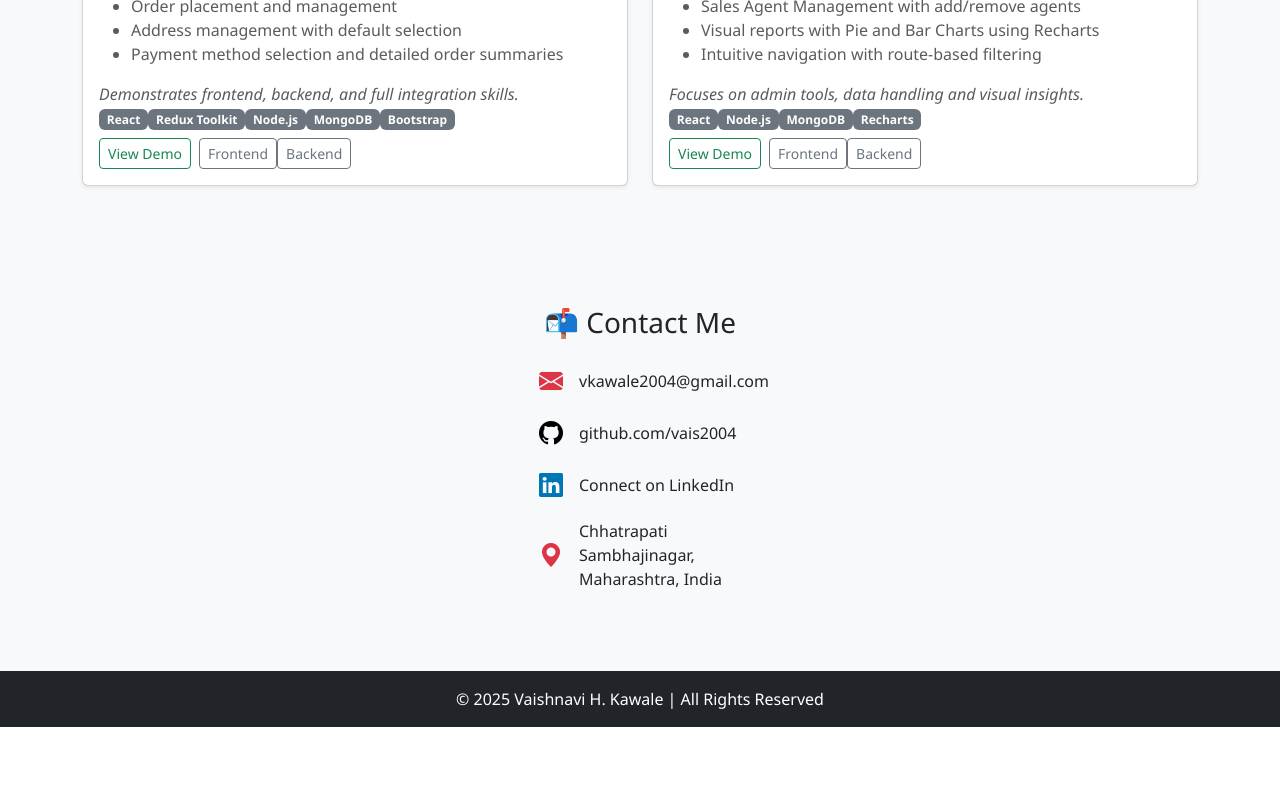
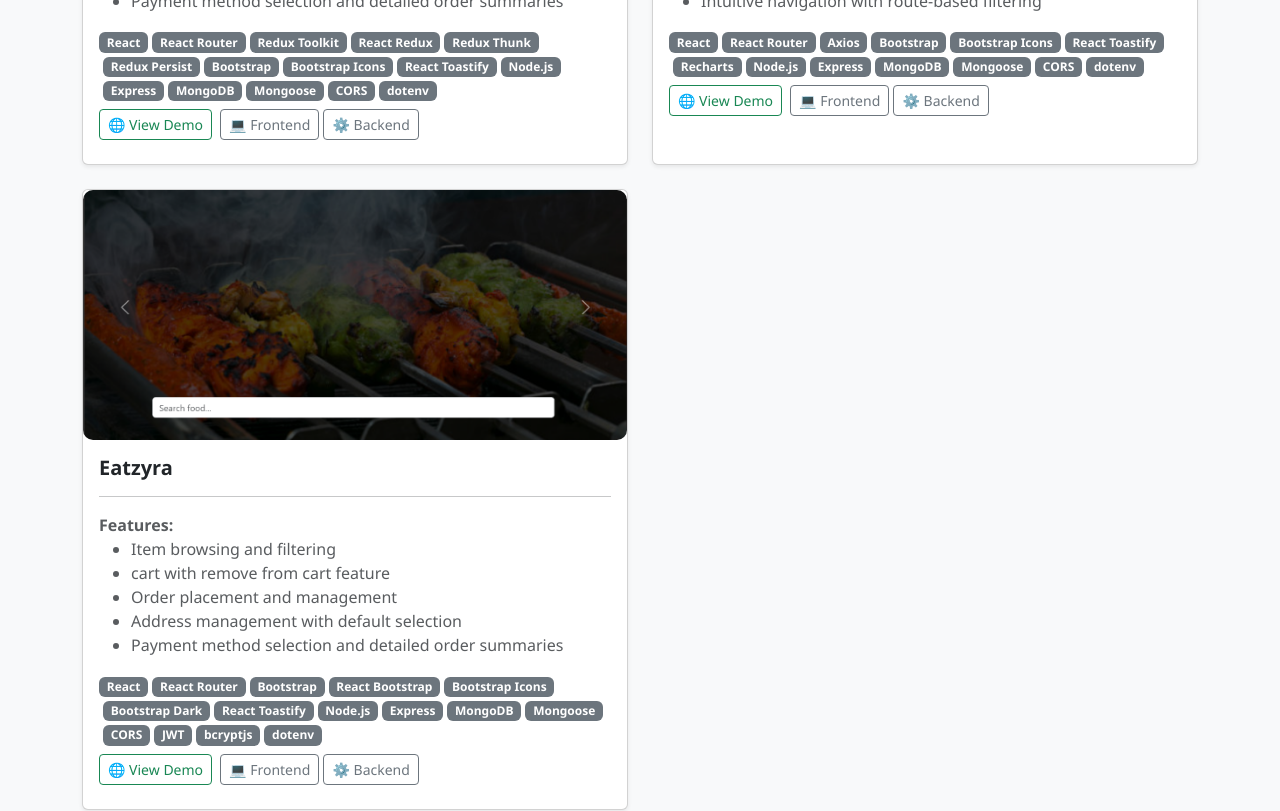
Before and after one commit to vais2004/vaishhh_kawale, a React (Create React App) app: page / in a window 1280 px wide. Shown: the part 1580-2391 px from the top of the page. Before the commit the page ends 2307 px from the top, so only its background shows below. Built offline with nearby package versions, Linux system fonts and the light colour scheme.

Commit message:
Update App.js

```diff
--- a/src/App.js
+++ b/src/App.js
@@ -3,6 +3,7 @@ import "./styles.css";
 export default function App() {
   return (
     <div className="bg-light">
+      {/* Navbar */}
       <nav className="navbar navbar-expand-lg navbar-dark bg-dark">
         <div className="container">
           <a className="navbar-brand fs-4" href="#">
@@ -48,24 +49,13 @@ export default function App() {
         </div>
       </nav>
 
+      {/* Header */}
       <header className="bg-white py-5">
         <div className="container">
           <div className="row align-items-center">
             <div className="col-md-6 order-md-1 text-center text-md-start">
               <h1 className="display-4">I'm Vaishnavi Kawale</h1>
               <p className="lead text-muted">Full Stack Developer</p>
-
-              <a
-                className="btn btn-outline-primary mt-3"
-                href="/assets/Resume resume.pdf"
-                target="_blank"
-                rel="noopener noreferrer"
-                download
-              >
-                Download Resume
-              </a>
-              <br />
-              <br />
             </div>
             <div className="col-md-6 order-md-2 d-flex justify-content-center justify-content-md-end">
               <div className="hero-img">
@@ -86,6 +76,7 @@ export default function App() {
         </div>
       </header>
 
+      {/* About + Education */}
       <main>
         <section className="py-5 bg-light">
           <div className="container">
@@ -121,6 +112,7 @@ export default function App() {
           </div>
         </section>
 
+        {/* Skills */}
         <section id="skills" className="py-5">
           <div className="container">
             <h2 className="mb-3">Skills</h2>
@@ -138,10 +130,12 @@ export default function App() {
           </div>
         </section>
 
+        {/* Projects */}
         <section id="projects" className="py-5">
           <div className="container">
             <h2 className="mb-4">Projects</h2>
             <div className="row g-4">
+              {/* Project 1 */}
               <div className="col-md-6">
                 <div className="card h-100 shadow-sm">
                   <img
@@ -151,6 +145,7 @@ export default function App() {
                   />
                   <div className="card-body">
                     <h5 className="card-title">MyStyleSpot</h5>
+                    <hr />
                     <div className="card-text text-muted">
                       <strong>Features:</strong>
                       <ul>
@@ -164,43 +159,68 @@ export default function App() {
                           Payment method selection and detailed order summaries
                         </li>
                       </ul>
-                      <em>
-                        Demonstrates frontend, backend, and full integration
-                        skills.
-                      </em>
                     </div>
                     <div className="mb-2">
+                      {/* --- Frontend Stack --- */}
                       <span className="badge bg-secondary">React</span>
-                      <span className="badge bg-secondary">Redux Toolkit</span>
-                      <span className="badge bg-secondary">Node.js</span>
-                      <span className="badge bg-secondary">MongoDB</span>
-                      <span className="badge bg-secondary">Bootstrap</span>
+                      <span className="badge bg-secondary ms-1">
+                        React Router
+                      </span>
+                      <span className="badge bg-secondary ms-1">
+                        Redux Toolkit
+                      </span>
+                      <span className="badge bg-secondary ms-1">
+                        React Redux
+                      </span>
+                      <span className="badge bg-secondary ms-1">
+                        Redux Thunk
+                      </span>
+                      <span className="badge bg-secondary ms-1">
+                        Redux Persist
+                      </span>
+
+                      <span className="badge bg-secondary ms-1">Bootstrap</span>
+                      <span className="badge bg-secondary ms-1">
+                        Bootstrap Icons
+                      </span>
+                      <span className="badge bg-secondary ms-1">
+                        React Toastify
+                      </span>
+
+                      {/* --- Backend Stack --- */}
+                      <span className="badge bg-secondary ms-1">Node.js</span>
+                      <span className="badge bg-secondary ms-1">Express</span>
+                      <span className="badge bg-secondary ms-1">MongoDB</span>
+                      <span className="badge bg-secondary ms-1">Mongoose</span>
+                      <span className="badge bg-secondary ms-1">CORS</span>
+                      <span className="badge bg-secondary ms-1">dotenv</span>
                     </div>
                     <a
                       href="https://ecom-project-jade.vercel.app/"
-                      className="btn btn-outline-success btn-sm me-2"
+                      className="btn btn-outline-success btn-sm me-2 mb-2"
                       target="_blank"
                     >
-                      View Demo
+                      🌐 View Demo
                     </a>
                     <a
                       href="https://github.com/vais2004/ecom-project"
-                      className="btn btn-outline-secondary btn-sm"
+                      className="btn btn-outline-secondary btn-sm mb-2"
                       target="_blank"
                     >
-                      Frontend
-                    </a>
+                      💻 Frontend
+                    </a>{" "}
                     <a
                       href="https://github.com/vais2004/mystylespot-backend"
-                      className="btn btn-outline-secondary btn-sm"
+                      className="btn btn-outline-secondary btn-sm mb-2"
                       target="_blank"
                     >
-                      Backend
+                      ⚙️ Backend
                     </a>
                   </div>
                 </div>
               </div>
 
+              {/* Project 2 */}
               <div className="col-md-6">
                 <div className="card h-100 shadow-sm">
                   <img
@@ -210,6 +230,7 @@ export default function App() {
                   />
                   <div className="card-body">
                     <h5 className="card-title">LeadFlowByAnvaya</h5>
+                    <hr />
                     <div className="card-text text-muted">
                       <strong>Features:</strong>
                       <ul>
@@ -224,37 +245,129 @@ export default function App() {
                         </li>
                         <li>Intuitive navigation with route-based filtering</li>
                       </ul>
-                      <em>
-                        Focuses on admin tools, data handling and visual
-                        insights.
-                      </em>
                     </div>
                     <div className="mb-2">
+                      {/* --- Frontend Stack --- */}
                       <span className="badge bg-secondary">React</span>
-                      <span className="badge bg-secondary">Node.js</span>
-                      <span className="badge bg-secondary">MongoDB</span>
-                      <span className="badge bg-secondary">Recharts</span>
+                      <span className="badge bg-secondary ms-1">
+                        React Router
+                      </span>
+                      <span className="badge bg-secondary ms-1">Axios</span>
+                      <span className="badge bg-secondary ms-1">Bootstrap</span>
+                      <span className="badge bg-secondary ms-1">
+                        Bootstrap Icons
+                      </span>
+                      <span className="badge bg-secondary ms-1">
+                        React Toastify
+                      </span>
+                      <span className="badge bg-secondary ms-1">Recharts</span>
+
+                      {/* --- Backend Stack --- */}
+                      <span className="badge bg-secondary ms-1">Node.js</span>
+                      <span className="badge bg-secondary ms-1">Express</span>
+                      <span className="badge bg-secondary ms-1">MongoDB</span>
+                      <span className="badge bg-secondary ms-1">Mongoose</span>
+                      <span className="badge bg-secondary ms-1">CORS</span>
+                      <span className="badge bg-secondary ms-1">dotenv</span>
                     </div>
                     <a
                       href="https://lead-flow-by-anvaya.vercel.app/"
-                      className="btn btn-outline-success btn-sm me-2"
+                      className="btn btn-outline-success btn-sm me-2 mb-2"
                       target="_blank"
                     >
-                      View Demo
+                      🌐 View Demo
                     </a>
                     <a
                       href="https://github.com/vais2004/LeadFlowByAnvaya"
-                      className="btn btn-outline-secondary btn-sm"
+                      className="btn btn-outline-secondary btn-sm mb-2"
                       target="_blank"
                     >
-                      Frontend
+                      💻 Frontend
+                    </a>{" "}
+                    <a
+                      href="https://github.com/vais2004/LeadFlowByAnvaya-backend"
+                      className="btn btn-outline-secondary btn-sm mb-2"
+                      target="_blank"
+                    >
+                      ⚙️ Backend
+                    </a>
+                  </div>
+                </div>
+              </div>
+
+              {/* Project 3 */}
+              <div className="col-md-6">
+                <div className="card h-100 shadow-sm">
+                  <img
+                    src="\img\Screenshot 2025-10-22 195409.png"
+                    alt="MyStyleSpot"
+                    className="card-img-top"
+                  />
+                  <div className="card-body">
+                    <h5 className="card-title">Eatzyra</h5>
+                    <hr />
+                    <div className="card-text text-muted">
+                      <strong>Features:</strong>
+                      <ul>
+                        <li>Item browsing and filtering </li>
+                        <li>cart with remove from cart feature</li>
+                        <li>Order placement and management</li>
+                        <li>Address management with default selection</li>
+                        <li>
+                          Payment method selection and detailed order summaries
+                        </li>
+                      </ul>
+                    </div>
+                    <div className="mb-2">
+                      {/* --- Frontend Stack --- */}
+                      <span className="badge bg-secondary">React</span>
+                      <span className="badge bg-secondary ms-1">
+                        React Router
+                      </span>
+                      <span className="badge bg-secondary ms-1">Bootstrap</span>
+                      <span className="badge bg-secondary ms-1">
+                        React Bootstrap
+                      </span>
+                      <span className="badge bg-secondary ms-1">
+                        Bootstrap Icons
+                      </span>
+                      <span className="badge bg-secondary ms-1">
+                        Bootstrap Dark
+                      </span>
+                      <span className="badge bg-secondary ms-1">
+                        React Toastify
+                      </span>
+
+                      {/* --- Backend Stack --- */}
+                      <span className="badge bg-secondary ms-1">Node.js</span>
+                      <span className="badge bg-secondary ms-1">Express</span>
+                      <span className="badge bg-secondary ms-1">MongoDB</span>
+                      <span className="badge bg-secondary ms-1">Mongoose</span>
+                      <span className="badge bg-secondary ms-1">CORS</span>
+                      <span className="badge bg-secondary ms-1">JWT</span>
+                      <span className="badge bg-secondary ms-1">bcryptjs</span>
+                      <span className="badge bg-secondary ms-1">dotenv</span>
+                    </div>
+                    <a
+                      href="https://eatzyra-fofe.vercel.app/"
+                      className="btn btn-outline-success btn-sm me-2 mb-2"
+                      target="_blank"
+                    >
+                      🌐 View Demo
                     </a>
                     <a
-                      href="https://github.com/vais2004/LeadFlowByAnvaya-backend"
-                      className="btn btn-outline-secondary btn-sm"
+                      href="https://github.com/vais2004/Eatzyra"
+                      className="btn btn-outline-secondary btn-sm mb-2"
                       target="_blank"
                     >
-                      Backend
+                      💻 Frontend
+                    </a>{" "}
+                    <a
+                      href="https://github.com/vais2004/Eatzyra-backend"
+                      className="btn btn-outline-secondary btn-sm mb-2"
+                      target="_blank"
+                    >
+                      ⚙️ Backend
                     </a>
                   </div>
                 </div>
@@ -263,6 +376,7 @@ export default function App() {
           </div>
         </section>
 
+        {/* Contact */}
         <section id="contact" className="py-5 bg-light">
           <div className="container">
             <div className="p-4 mx-auto" style={{ maxWidth: "250px" }}>
@@ -317,6 +431,7 @@ export default function App() {
         </section>
       </main>
 
+      {/* Footer */}
       <footer className="bg-dark text-white py-3 text-center">
         <div className="container">
           <p className="mb-0">
```
